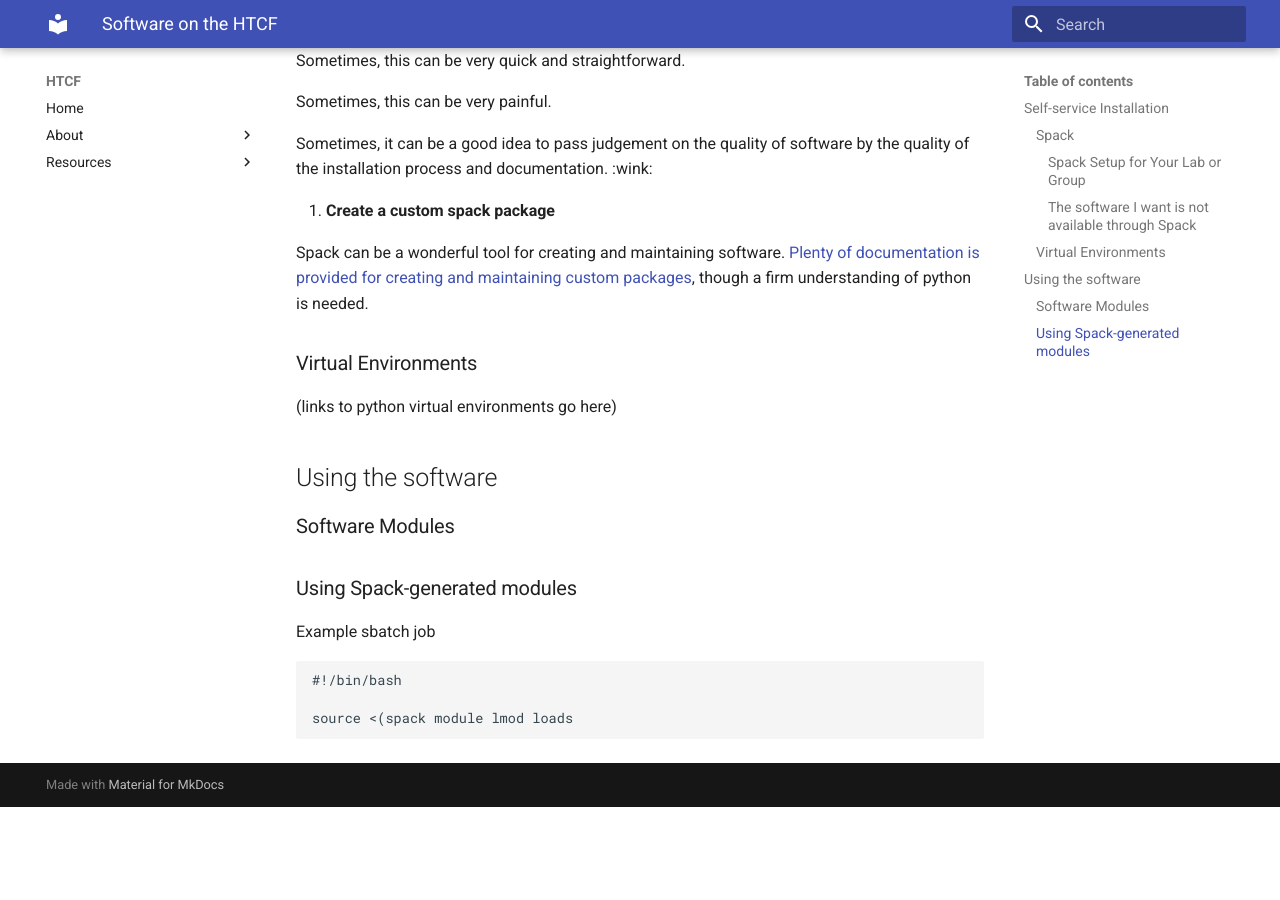
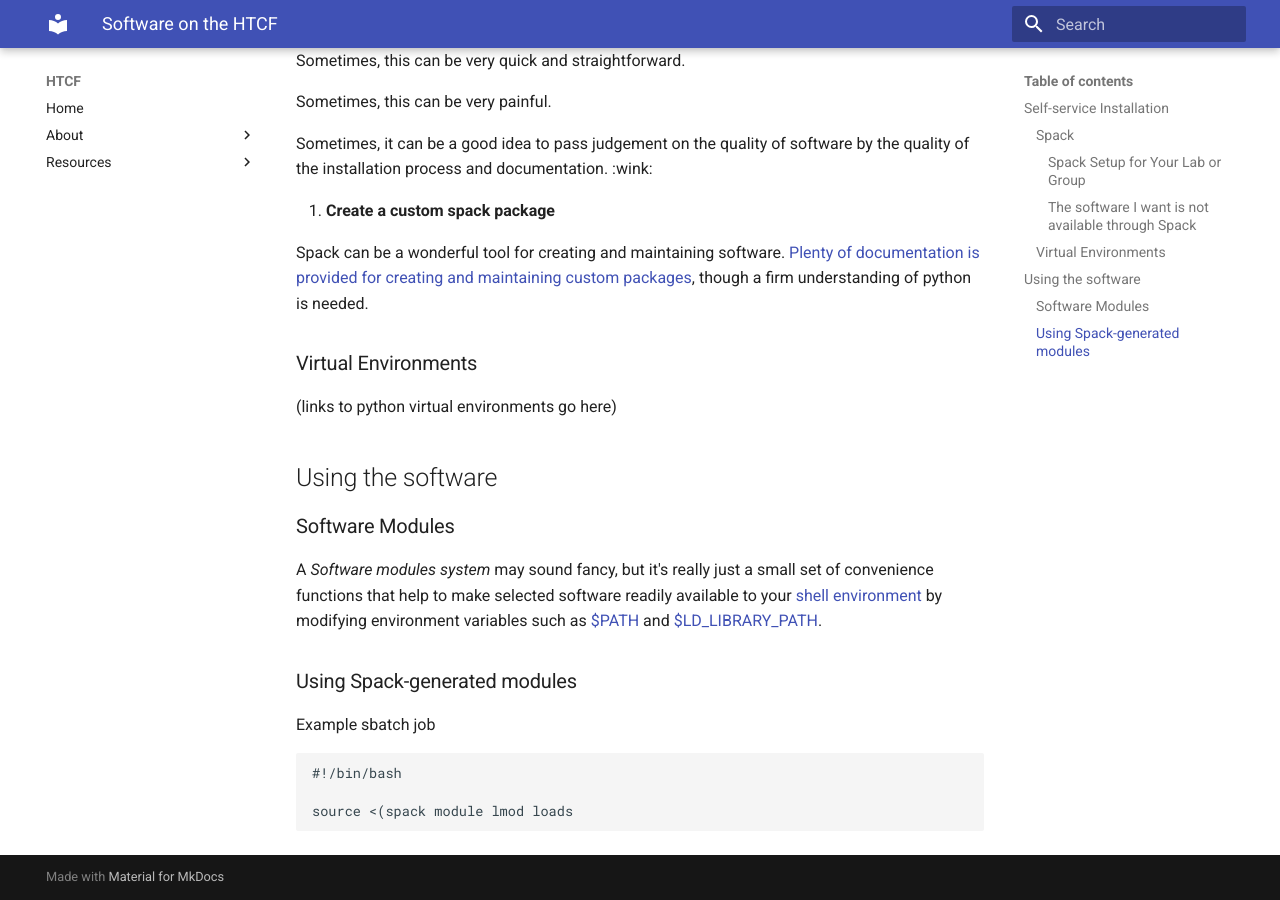
Before and after one commit to htcf/docs, an MkDocs documentation site: the page built from docs/software_new.md, in a window 1280 px wide and 900 px high, scrolled down 1072 px. Built offline with MkDocs 1.6.1 and Material for MkDocs 9.7.7, drawn with Linux system fonts in a browser that asks for light colours; before the commit the page ends 1879 px from its top, so only the background shows below that.

Commit message:
Update software_new.md

```diff
--- a/docs/software_new.md
+++ b/docs/software_new.md
@@ -54,6 +54,8 @@ When needed software is not readily accessible via Spack, there are a few option
 
 ### Software Modules
 
+A *Software modules system* may sound fancy, but it's really just a small set of convenience functions that help to make selected software readily available to your [shell environment]() by modifying environment variables such as [$PATH]() and [$LD_LIBRARY_PATH]().
+
 ### Using Spack-generated modules
 
 Example sbatch job
```
